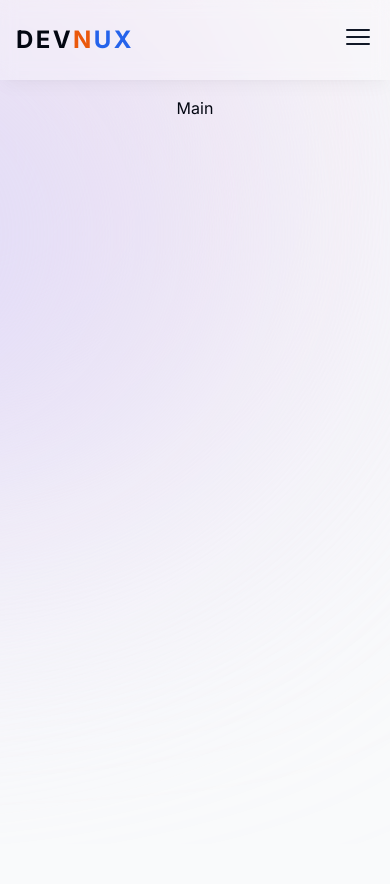
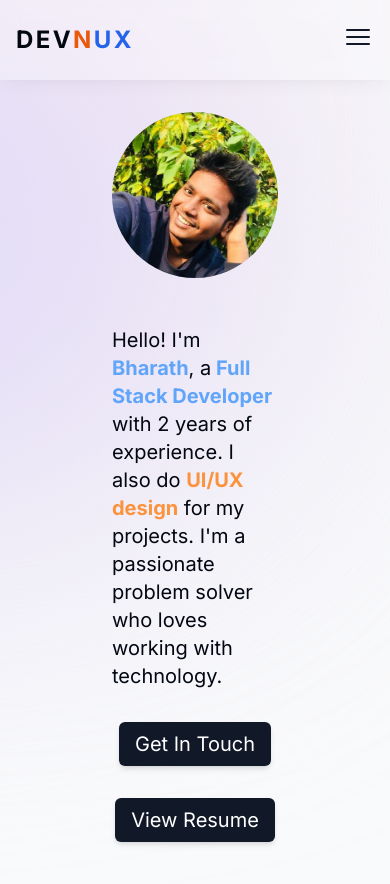
Before and after one commit to bharathsurya021/learn-NextJs, a Next.js app in the folder portfolio/: page / in a window 390 px wide. Shown: the top 884 px of the page. Before the commit the page ends 844 px from the top, so only its background shows below. Built offline with nearby package versions, Linux system fonts and the light colour scheme.

Commit message:
responsive intro

```diff
--- a/portfolio/app/page.js
+++ b/portfolio/app/page.js
@@ -1,8 +1,9 @@
+import Intro from "@/components/Intro";
 
 export default function Home() {
   return (
     <main className="flex min-h-screen flex-col items-center justify-between p-24">
-   Main
+   <Intro />
     </main>
   )
 }
--- a/portfolio/components/Intro.jsx
+++ b/portfolio/components/Intro.jsx
@@ -1,5 +1,43 @@
+import Image from "next/image";
+import Link from "next/link";
 import React from "react";
 
 export default function Intro() {
-  return <section>Intro</section>;
+  return (
+    <section className="flex flex-col  w-full justify-center items-center space-y-8  p-4 md:p-8">
+      <div className="w-full md:w-1/4 text-center mb-4 md:mb-0">
+        <Image
+          className="rounded-full object-cover mx-auto"
+          width={200}
+          height={200}
+          src={"/profile-img.jfif"}
+          alt="profile-img"
+        />
+      </div>
+      <div className="w-full md:w-[80%] lg:w-[50%]">
+        <p className="text-xl md:text-2xl">
+          Hello! I'm<span className="font-bold text-blue-400"> Bharath</span>,
+          {" a"}
+          <span className="font-bold text-blue-400">
+            {" "}
+            Full Stack Developer
+          </span>{" "}
+          with 2 years of experience. I also do{" "}
+          <span className="font-bold text-orange-400">UI/UX design</span> for my
+          projects. I'm a passionate problem solver who loves working with
+          technology.
+        </p>
+      </div>
+      <div className="space-y-8 flex items-center flex-col sm:flex-row sm:space-x-8  sm:space-y-0">
+        <button className="bg-gray-900 text-xl font-normal text-white shadow-md py-2 px-4 rounded-md">
+          <Link href={"#contact"}>Get In Touch</Link>
+        </button>
+        <button className="bg-gray-900 text-xl font-normal text-white shadow-md py-2 px-4 rounded-md">
+          <Link href={"/resume.pdf"} target="_blank" rel="noopener noreferrer">
+            View Resume
+          </Link>
+        </button>
+      </div>
+    </section>
+  );
 }
```
Also changed, not shown: portfolio/public/profile-img.jfif (added), 1 other file (tests, documents, lock files or other folders).
